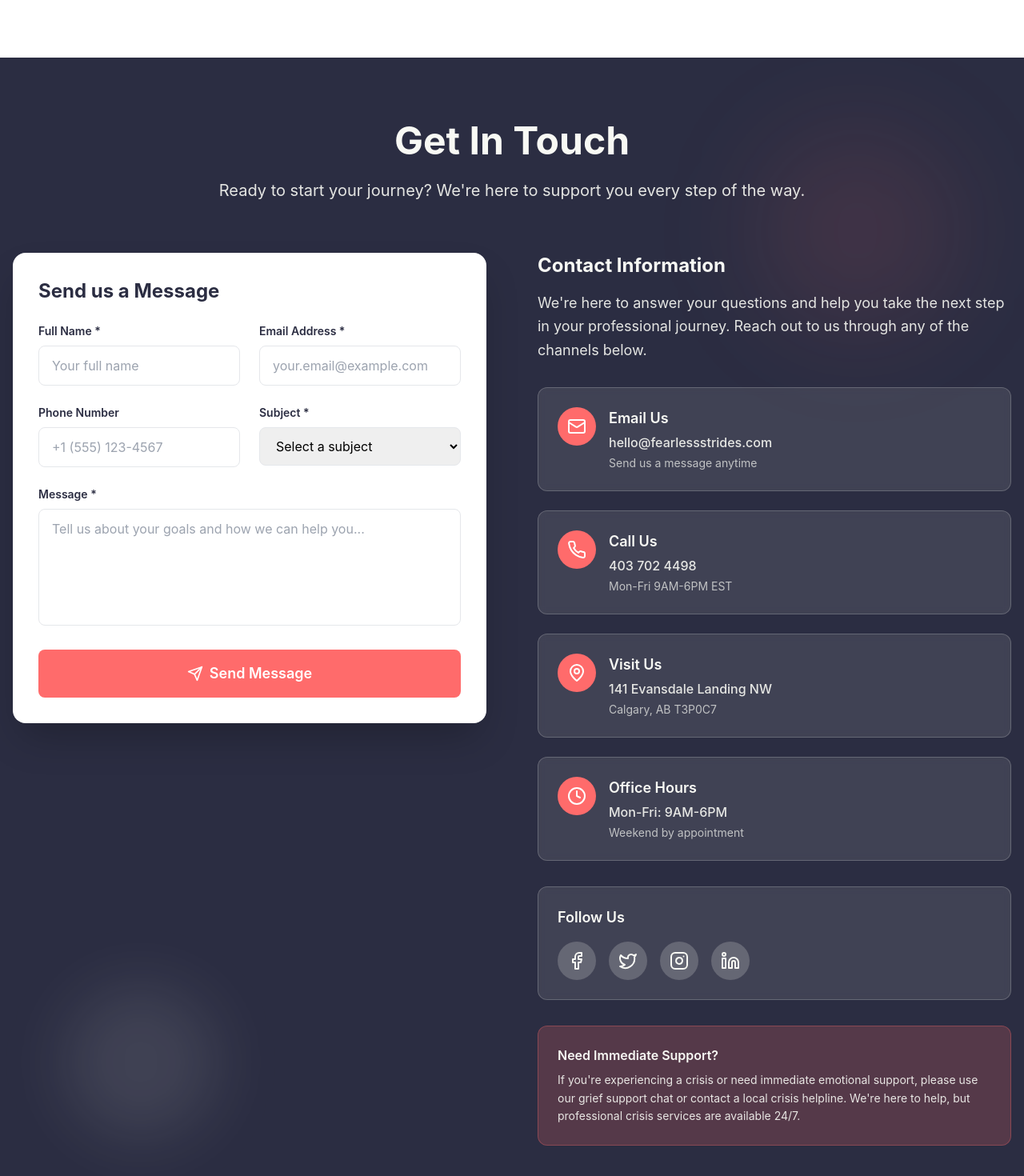
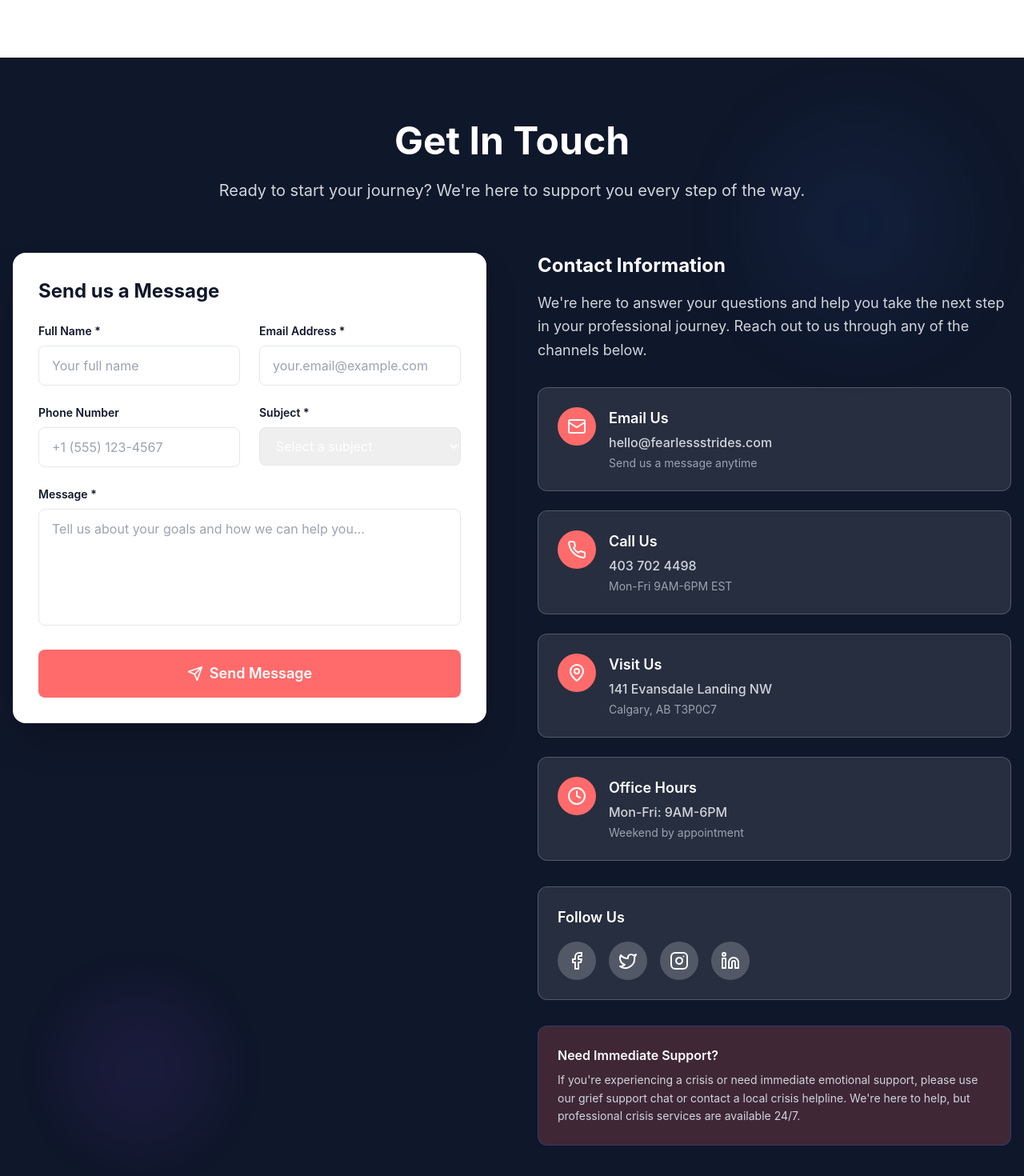
Before and after one commit to ydkdan6/fearless-stride, a React (Vite) app: page / in a window 1280 px wide. Shown: the part 6498-7968 px from the top of the page at 80% size. Built offline with nearby package versions, Linux system fonts and the light colour scheme.

Commit message:
fixed contact

```diff
--- a/src/components/Contact.tsx
+++ b/src/components/Contact.tsx
@@ -1,12 +1,8 @@
-import React, { useState } from 'react';
-import { motion } from 'framer-motion';
-import { useInView } from 'framer-motion';
-import { useRef } from 'react';
+import React, { useState, useRef } from 'react';
 import { Mail, Phone, MapPin, Send, Clock, Facebook, Twitter, Instagram, Linkedin } from 'lucide-react';
 
-const Contact: React.FC = () => {
+const Contact = () => {
   const ref = useRef(null);
-  const isInView = useInView(ref, { once: true, amount: 0.2 });
   const [formData, setFormData] = useState({
     name: '',
     email: '',
@@ -15,14 +11,14 @@ const Contact: React.FC = () => {
     message: ''
   });
 
-  const handleChange = (e: React.ChangeEvent<HTMLInputElement | HTMLTextAreaElement | HTMLSelectElement>) => {
+  const handleChange = (e) => {
     setFormData({
       ...formData,
       [e.target.name]: e.target.value
     });
   };
 
-  const handleSubmit = (e: React.FormEvent) => {
+  const handleSubmit = (e) => {
     e.preventDefault();
 
     // Create email body with form details
@@ -118,47 +114,29 @@ ${formData.name}
   ];
 
   return (
-    <section id="contact" className="py-20 bg-primary relative overflow-hidden" ref={ref}>
+    <section id="contact" className="py-20 bg-slate-900 text-white relative overflow-hidden min-h-screen" ref={ref}>
       {/* Background Elements */}
       <div className="absolute inset-0">
-        <motion.div
-          className="absolute top-20 right-20 w-64 h-64 bg-secondary/10 rounded-full blur-3xl"
-          animate={{ y: [-10, 10, -10] }}
-          transition={{ duration: 6, repeat: Infinity, ease: "easeInOut" }}
-        />
-        <motion.div
-          className="absolute bottom-20 left-20 w-48 h-48 bg-cream/10 rounded-full blur-2xl"
-          animate={{ y: [10, -10, 10] }}
-          transition={{ duration: 4, repeat: Infinity, ease: "easeInOut" }}
-        />
+        <div className="absolute top-20 right-20 w-64 h-64 bg-blue-500/10 rounded-full blur-3xl animate-pulse" />
+        <div className="absolute bottom-20 left-20 w-48 h-48 bg-purple-500/10 rounded-full blur-2xl animate-pulse" />
       </div>
 
-      <div className="container mx-auto px-4 relative z-10">
-        <motion.div
-          className="text-center mb-16"
-          initial={{ opacity: 0, y: 30 }}
-          animate={isInView ? { opacity: 1, y: 0 } : {}}
-          transition={{ duration: 0.8 }}
-        >
-          <h2 className="text-4xl md:text-5xl font-bold text-cream mb-6">Get In Touch</h2>
-          <p className="text-xl text-cream/90 max-w-3xl mx-auto">
+      <div className="container mx-auto px-4 relative z-10 max-w-7xl">
+        <div className="text-center mb-16">
+          <h2 className="text-4xl md:text-5xl font-bold text-white mb-6">Get In Touch</h2>
+          <p className="text-xl text-gray-300 max-w-3xl mx-auto">
             Ready to start your journey? We're here to support you every step of the way.
           </p>
-        </motion.div>
+        </div>
 
         <div className="grid lg:grid-cols-2 gap-16 items-start">
           {/* Contact Form */}
-          <motion.div
-            className="bg-white rounded-2xl p-8 shadow-2xl"
-            initial={{ opacity: 0, x: -50 }}
-            animate={isInView ? { opacity: 1, x: 0 } : {}}
-            transition={{ duration: 0.8, delay: 0.2 }}
-          >
-            <h3 className="text-2xl font-bold text-primary mb-6">Send us a Message</h3>
+          <div className="bg-white rounded-2xl p-8 shadow-2xl">
+            <h3 className="text-2xl font-bold text-slate-900 mb-6">Send us a Message</h3>
             <div className="space-y-6">
               <div className="grid md:grid-cols-2 gap-6">
                 <div>
-                  <label htmlFor="name" className="block text-sm font-semibold text-primary mb-2">
+                  <label htmlFor="name" className="block text-sm font-semibold text-slate-900 mb-2">
                     Full Name *
                   </label>
                   <input
@@ -168,12 +146,12 @@ ${formData.name}
                     value={formData.name}
                     onChange={handleChange}
                     required
-                    className="w-full px-4 py-3 rounded-lg border border-gray-200 focus:border-secondary focus:ring-2 focus:ring-secondary/20 transition-all duration-300"
+                    className="w-full px-4 py-3 rounded-lg border border-gray-200 focus:border-blue-500 focus:ring-2 focus:ring-blue-500/20 transition-all duration-300"
                     placeholder="Your full name"
                   />
                 </div>
                 <div>
-                  <label htmlFor="email" className="block text-sm font-semibold text-primary mb-2">
+                  <label htmlFor="email" className="block text-sm font-semibold text-slate-900 mb-2">
                     Email Address *
                   </label>
                   <input
@@ -183,7 +161,7 @@ ${formData.name}
                     value={formData.email}
                     onChange={handleChange}
                     required
-                    className="w-full px-4 py-3 rounded-lg border border-gray-200 focus:border-secondary focus:ring-2 focus:ring-secondary/20 transition-all duration-300"
+                    className="w-full px-4 py-3 rounded-lg border border-gray-200 focus:border-blue-500 focus:ring-2 focus:ring-blue-500/20 transition-all duration-300"
                     placeholder="your.email@example.com"
                   />
                 </div>
@@ -191,7 +169,7 @@ ${formData.name}
 
               <div className="grid md:grid-cols-2 gap-6">
                 <div>
-                  <label htmlFor="phone" className="block text-sm font-semibold text-primary mb-2">
+                  <label htmlFor="phone" className="block text-sm font-semibold text-slate-900 mb-2">
                     Phone Number
                   </label>
                   <input
@@ -200,12 +178,12 @@ ${formData.name}
                     name="phone"
                     value={formData.phone}
                     onChange={handleChange}
-                    className="w-full px-4 py-3 rounded-lg border border-gray-200 focus:border-secondary focus:ring-2 focus:ring-secondary/20 transition-all duration-300"
+                    className="w-full px-4 py-3 rounded-lg border border-gray-200 focus:border-blue-500 focus:ring-2 focus:ring-blue-500/20 transition-all duration-300"
                     placeholder="+1 (555) 123-4567"
                   />
                 </div>
                 <div>
-                  <label htmlFor="subject" className="block text-sm font-semibold text-primary mb-2">
+                  <label htmlFor="subject" className="block text-sm font-semibold text-slate-900 mb-2">
                     Subject *
                   </label>
                   <select
@@ -214,7 +192,7 @@ ${formData.name}
                     value={formData.subject}
                     onChange={handleChange}
                     required
-                    className="w-full px-4 py-3 rounded-lg border border-gray-200 focus:border-secondary focus:ring-2 focus:ring-secondary/20 transition-all duration-300"
+                    className="w-full px-4 py-3 rounded-lg border border-gray-200 focus:border-blue-500 focus:ring-2 focus:ring-blue-500/20 transition-all duration-300"
                   >
                     <option value="">Select a subject</option>
                     <option value="mentorship">Mentorship Program</option>
@@ -227,7 +205,7 @@ ${formData.name}
               </div>
 
               <div>
-                <label htmlFor="message" className="block text-sm font-semibold text-primary mb-2">
+                <label htmlFor="message" className="block text-sm font-semibold text-slate-900 mb-2">
                   Message *
                 </label>
                 <textarea
@@ -237,33 +215,26 @@ ${formData.name}
                   onChange={handleChange}
                   required
                   rows={5}
-                  className="w-full px-4 py-3 rounded-lg border border-gray-200 focus:border-secondary focus:ring-2 focus:ring-secondary/20 transition-all duration-300 resize-none"
+                  className="w-full px-4 py-3 rounded-lg border border-gray-200 focus:border-blue-500 focus:ring-2 focus:ring-blue-500/20 transition-all duration-300 resize-none"
                   placeholder="Tell us about your goals and how we can help you..."
                 />
               </div>
 
-              <motion.button
+              <button
                 onClick={handleSubmit}
-                className="w-full bg-secondary hover:bg-secondary-light text-white px-8 py-4 rounded-lg font-semibold text-lg flex items-center justify-center space-x-2 transition-all duration-300 transform hover:scale-105"
-                whileHover={{ scale: 1.02 }}
-                whileTap={{ scale: 0.98 }}
+                className="w-full bg-secondary hover:bg-primary text-white px-8 py-4 rounded-lg font-semibold text-lg flex items-center justify-center space-x-2 transition-all duration-300 transform hover:scale-105"
               >
                 <Send className="w-5 h-5" />
                 <span>Send Message</span>
-              </motion.button>
+              </button>
             </div>
-          </motion.div>
+          </div>
 
           {/* Contact Information */}
-          <motion.div
-            className="space-y-8"
-            initial={{ opacity: 0, x: 50 }}
-            animate={isInView ? { opacity: 1, x: 0 } : {}}
-            transition={{ duration: 0.8, delay: 0.4 }}
-          >
+          <div className="space-y-8">
             <div className="mb-8">
-              <h3 className="text-2xl font-bold text-cream mb-4">Contact Information</h3>
-              <p className="text-cream/90 text-lg leading-relaxed">
+              <h3 className="text-2xl font-bold text-white mb-4">Contact Information</h3>
+              <p className="text-gray-300 text-lg leading-relaxed">
                 We're here to answer your questions and help you take the next step
                 in your professional journey. Reach out to us through any of the channels below.
               </p>
@@ -271,70 +242,52 @@ ${formData.name}
 
             <div className="grid gap-6">
               {contactInfo.map((item, index) => (
-                <motion.div
+                <div
                   key={item.title}
-                  className="bg-cream/10 backdrop-blur-sm rounded-xl p-6 border border-cream/20 hover:bg-cream/20 transition-all duration-300"
-                  initial={{ opacity: 0, y: 30 }}
-                  animate={isInView ? { opacity: 1, y: 0 } : {}}
-                  transition={{ duration: 0.6, delay: 0.6 + index * 0.1 }}
+                  className="bg-white/10 backdrop-blur-sm rounded-xl p-6 border border-white/20 hover:bg-white/20 transition-all duration-300"
                 >
                   <div className="flex items-start space-x-4">
                     <div className="w-12 h-12 bg-secondary rounded-full flex items-center justify-center flex-shrink-0">
                       <item.icon className="w-6 h-6 text-white" />
                     </div>
                     <div>
-                      <h4 className="text-lg font-semibold text-cream mb-1">{item.title}</h4>
-                      <p className="text-cream/90 font-medium mb-1">{item.info}</p>
-                      <p className="text-cream/70 text-sm">{item.description}</p>
+                      <h4 className="text-lg font-semibold text-white mb-1">{item.title}</h4>
+                      <p className="text-gray-300 font-medium mb-1">{item.info}</p>
+                      <p className="text-gray-400 text-sm">{item.description}</p>
                     </div>
                   </div>
-                </motion.div>
+                </div>
               ))}
             </div>
 
             {/* Social Media Links */}
-            <motion.div
-              className="bg-cream/10 backdrop-blur-sm rounded-xl p-6 border border-cream/20"
-              initial={{ opacity: 0, y: 30 }}
-              animate={isInView ? { opacity: 1, y: 0 } : {}}
-              transition={{ duration: 0.6, delay: 1.0 }}
-            >
-              <h4 className="text-lg font-semibold text-cream mb-4">Follow Us</h4>
+            <div className="bg-white/10 backdrop-blur-sm rounded-xl p-6 border border-white/20">
+              <h4 className="text-lg font-semibold text-white mb-4">Follow Us</h4>
               <div className="flex space-x-4">
                 {socialLinks.map((social, index) => (
-                  <motion.a
+                  <a
                     key={social.name}
                     href={social.url}
                     target="_blank"
                     rel="noopener noreferrer"
-                    className={`w-12 h-12 bg-cream/20 hover:bg-cream/30 rounded-full flex items-center justify-center text-cream ${social.color} transition-all duration-300 hover:scale-110`}
-                    initial={{ opacity: 0, scale: 0 }}
-                    animate={isInView ? { opacity: 1, scale: 1 } : {}}
-                    transition={{ duration: 0.4, delay: 1.2 + index * 0.1 }}
-                    whileHover={{ scale: 1.1 }}
-                    whileTap={{ scale: 0.95 }}
+                    className={`w-12 h-12 bg-white/20 hover:bg-white/30 rounded-full flex items-center justify-center text-white ${social.color} transition-all duration-300 hover:scale-110`}
                   >
                     <social.icon className="w-6 h-6" />
-                  </motion.a>
+                  </a>
                 ))}
               </div>
-            </motion.div>
+            </div>
 
             {/* Emergency Support Note */}
-            <motion.div
-              className="bg-secondary/20 border border-secondary/30 rounded-xl p-6 mt-8"
-              initial={{ opacity: 0, y: 20 }}
-              animate={isInView ? { opacity: 1, y: 0 } : {}}
-              transition={{ duration: 0.6, delay: 1.4 }}
-            >
-              <h4 className="text-cream font-semibold mb-2">Need Immediate Support?</h4>
-              <p className="text-cream/90 text-sm leading-relaxed">
+            <div className="bg-secondary/20 border border-blue-600/30 rounded-xl p-6 mt-8">
+              <h4 className="text-white font-semibold mb-2">Need Immediate Support?</h4>
+              <p className="text-gray-300 text-sm leading-relaxed">
                 If you're experiencing a crisis or need immediate emotional support,
                 please use our grief support chat or contact a local crisis helpline.
                 We're here to help, but professional crisis services are available 24/7.
               </p>
-            </motion.div>
-          </motion.div>
+            </div>
+          </div>
         </div>
       </div>
     </section>
--- a/src/components/Header.tsx
+++ b/src/components/Header.tsx
@@ -20,7 +20,10 @@ const Header: React.FC = () => {
     if (element) {
       element.scrollIntoView({ behavior: 'smooth' });
     }
-    setIsMenuOpen(false);
+    // Add a small delay before closing mobile menu to ensure scroll completes
+    setTimeout(() => {
+      setIsMenuOpen(false);
+    }, 300);
   };
 
   const navItems = [
```
